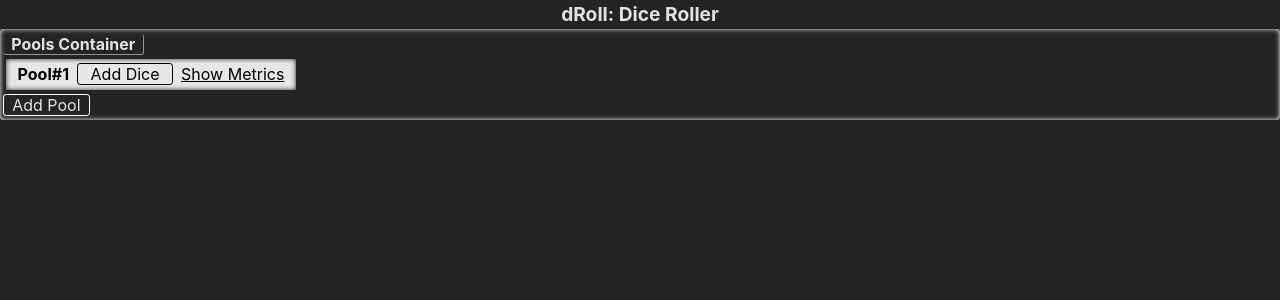
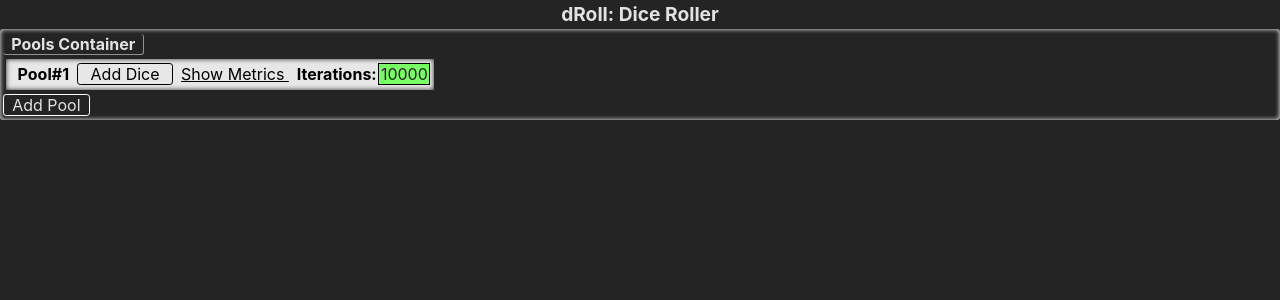
Before and after one commit to snowb/dRoll, a Vue app: page / in a window 1280 px wide. Both pictures are taken after a click on the element "Add Pool". Shown: the top 300 px of the page. Built offline with nearby package versions, Linux system fonts and the light colour scheme.

Commit message:
implement editing/update dice and iterations

```diff
--- a/src/components/DiceComponent.vue
+++ b/src/components/DiceComponent.vue
@@ -1,6 +1,7 @@
 <script setup>
 //Component for displaying Dice object
   import { toRaw, ref, computed } from 'vue';
+  import { isNumeric } from '../libs/isNumeric';
 
   const props=defineProps({
     dice: Object,
@@ -8,35 +9,61 @@
     force_render: Number
   });
 
-  const showPool=(_dice)=>{
-    //console.log("showing",toRaw(_dice));
-    return "showing "+toRaw(_dice).getMinimum()+"D"+toRaw(_dice).getMaximum();
-  }
+  const emit=defineEmits(["updateValue"])
 
   let showDiceMetrics=ref(false);
   let showDiceMetricsText=computed(()=>{return showDiceMetrics.value ? "Hide" : "Show"});
+  let editMode=ref("basic");
+  const toggleMode=()=>{editMode.value=editMode.value=="basic" ? "advanced" : "basic"};
+
+  const editValue=(_event, _value_to_update)=>{
+    if(_event.key=="Enter"){
+      _event.preventDefault();
+    }
+    if(!isNumeric(_event.target.innerText)){
+      _event.target.innerText=_value_to_update=="max" ? toRaw(props.dice).getMaximum() : toRaw(props.dice).getMinimum();
+      return undefined;
+    }
+    emit("updateValue",{target_dice_index:props.dice_index, target_value:_value_to_update, new_value:+_event.target.innerText});
+  };
 </script>
 
 <template>
   <div>
-    <div style="background-color: #242424; color: white; border-radius: 0.2em; padding:0em 0.5em 0.2em 0.5em; margin:0.2em;">
+    <div style="background-color: #242424; color: white; border-radius: 0.2em; padding:0em 0em 0.2em 0.5em; margin:0.2em;">
       <!-- {{ showPool(props.dice) }} at dice_index:{{ props.dice_index }} -->
-      <div style="padding: 0.2em">
-        <span style="padding: 0em 0.5em 0em 0.5em; font-weight: bold;">
+      <div style="">
+        <span style="font-weight: bold;">
           Dice#{{ dice_index+1 }}
         </span>
         <!-- <span style="border:thin solid white; border-radius: 0.2em; padding: 0em 0.5em 0em 0.5em"
           @click="editDice">
           Edit Dice
         </span> -->
-        <span style="text-decoration: underline; padding: 0em 0.5em 0em 0.5em;"
+        <span style="text-decoration: underline; padding: 0em 0.5em;"
           @click="toggleMetrics">
           {{showDiceMetricsText}} Metrics
         </span>
       </div>
-      <span style="padding: 0em 1em 0em 1em; margin-left:1em; font-weight: bold; border-radius: 1em; border:thin solid white;">
-        d {{toRaw(props.dice).getMaximum()}}
+      <span v-if="editMode=='basic'" style="padding: 0em 0.5em; margin-left:0.2em; font-weight: bold; border-radius: 1em; border:thin solid white;">
+        d <span style="border:thin solid white; padding:0em 0.2em; background-color: rgb(120, 255, 101); color:#242424;"
+        contenteditable @keydown.enter="editValue($event,'max')" @keydown.tab="editValue($event,'max')">
+          {{toRaw(props.dice).getMaximum()}}
+        </span>
       </span>
+      <span v-if="editMode=='advanced'" style="padding: 0em 0.5em; margin-left:0.2em; font-weight: bold; border-radius: 1em; border:thin solid white;">
+        <span style="border:thin solid white; padding:0em 0.2em; background-color: rgb(120, 255, 101); color:#242424;"
+        contenteditable @keydown.enter="editValue($event,'min')" @keydown.tab="editValue($event,'min')">
+          {{toRaw(props.dice).getMinimum()}}
+        </span>
+        to
+        <span style="border:thin solid white; padding:0em 0.2em; background-color: rgb(120, 255, 101); color:#242424;"
+        contenteditable @keydown.enter="editValue($event,'max')" @keydown.tab="editValue($event,'max')">
+          {{toRaw(props.dice).getMaximum()}}
+        </span>
+      </span>
+      <!-- <span style="margin-left:0.2em;" title="Edit Dice"><img style="width:1em;" src="../assets/white-edit-pencil.svg"/></span> -->
+      <span @click="toggleMode" style="margin-left:0.2em;" title="Toggle Advanced Mode"><img style="width:1em;" src="../assets/white-gear.svg"/></span>
     </div>
   </div>
 
--- a/src/components/PoolComponent.vue
+++ b/src/components/PoolComponent.vue
@@ -2,6 +2,7 @@
   import { defineProps, toRaw, watchEffect, ref, computed} from 'vue';
   import DiceComponent from './DiceComponent.vue';
   import PoolMetricsComponent from './PoolMetricsComponent.vue';
+  import { isNumeric } from '../libs/isNumeric';
 
   const props=defineProps({
     pool: Object,
@@ -9,9 +10,27 @@
     force_render: Number
   });
 
-  const emit=defineEmits(['addDice']);
+  const emit=defineEmits(['addDice', 'updateValue']);
   const addDice=()=>{
     emit('addDice', {pool_index:props.pool_index, min:1, max:6, modifier:0});
+  };
+  const updateValue=(_value_to_update)=>{
+    _value_to_update.target_pool_index=props.pool_index;
+    emit("updateValue",_value_to_update);
+  };
+  const editValue=(_event, _value_to_update)=>{
+    if(_event.key=="Enter"){
+      _event.preventDefault();
+    }
+    if(!isNumeric(_event.target.innerText)){
+      switch(_value_to_update){
+        case "iterations":
+          _event.target.innerText=toRaw(props.pool).getIterations();
+          break;
+      }
+      return undefined;
+    }
+    updateValue({target_value:_value_to_update, new_value:+_event.target.innerText});
   };
 
   const toggleMetrics=()=>{showPoolMetrics.value=!showPoolMetrics.value;}
@@ -46,11 +65,17 @@
           @click="toggleMetrics">
           {{showPoolMetricsText}} Metrics
         </span>
+        <span style="font-weight: bold;">Iterations:</span>
+        <span contenteditable @keydown.tab="editValue($event,'iterations')" @keydown.enter="editValue($event,'iterations')"
+        style="border:thin solid black; margin-left:0.1em; padding:0em 0.1em; background-color: rgb(120, 255, 101); color:#242424;">
+          {{ props.pool.getIterations() }}
+        </span>
       </div>
       <div style="display: flex; flex-direction: row;">
         <DiceComponent v-for="(dice,dice_index) in props.pool.getFullRollResults()"
           :key="'pool'+props.pool_index+'dice'+dice_index" :dice="dice" :dice_index="dice_index"
           :force_render="props.force_render"
+          @updateValue="updateValue"
           ></DiceComponent>
       </div>
       <!-- <div v-if="showPoolMetrics">{{ refPoolStringFullResults }}</div> -->
--- a/src/components/PoolsContainer.vue
+++ b/src/components/PoolsContainer.vue
@@ -16,6 +16,40 @@
     //console.log("PoolsContainer: addDice 2",pools[_arguments.pool_index])
     triggerRef(pools);
   }
+  const updateValue=(_value_to_update)=>{
+    let target_dice=pools.value[_value_to_update.target_pool_index].getFullRollResults()[_value_to_update.target_dice_index];
+    let new_values={
+      target_dice:_value_to_update.target_dice_index
+    };
+    let action="";
+    switch(_value_to_update.target_value){
+      case "min":
+        new_values.min=_value_to_update.new_value;
+        new_values.max=target_dice.getMaximum();
+        new_values.modifier=target_dice.getModifier();
+        action="updateDice";
+        break;
+      case "max":
+        new_values.max=_value_to_update.new_value;
+        new_values.min=target_dice.getMinimum();
+        new_values.modifier=target_dice.getModifier();
+        action="updateDice";
+        break;
+      case "iterations":
+        action="updateIterations";
+        break;
+    }
+    switch(action){
+      case "updateDice":
+        pools.value[_value_to_update.target_pool_index].updateDice(new_values.target_dice, new_values.min, new_values.max, new_values.modifier);
+        break;
+      case "updateIterations":
+        pools.value[_value_to_update.target_pool_index].setIterations(+_value_to_update.new_value);
+        break;
+    }
+    triggerRef(pools);
+    //console.log(pools.value[_value_to_update.target_pool_index].updateValue(_value_to_update.target_dice_index));
+  };
 </script>
 
 <template>
@@ -28,7 +62,8 @@
   <!-- <PoolComponent v-for="(pool,pool_index) in pools" :pool=ref(pool.getFullRollResults()) :pool_index=pool_index @addDice="addDice"></PoolComponent> -->
   <PoolComponent v-for="(pool,pool_index) in pools"
     :pool=pool :pool_index=pool_index :force_render="forceRender()"
-    @addDice="addDice"></PoolComponent>
+    @addDice="addDice" @updateValue="updateValue">
+  </PoolComponent>
   <div>
     <span style="border:thin solid white; padding:0em 0.5em 0em 0.5em; border-radius: 0.2em;" @click="addPool()">Add Pool</span>
   </div>
```
